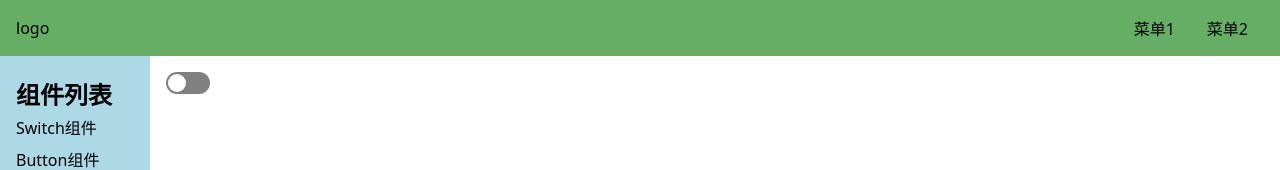
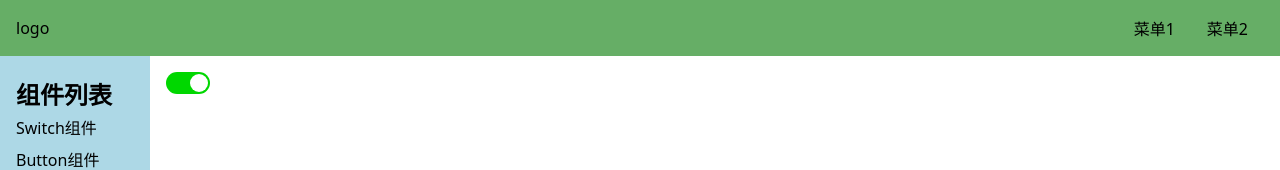
Before and after one commit to AeahKa/V3-UI, a Vue app: page /#/doc/switch in a window 1280 px wide. Shown: the top 170 px of the page. Built offline with nearby package versions, Linux system fonts and the light colour scheme.

Commit message:
可以接受value和input事件

```diff
--- a/src/components/SwitchDemo.vue
+++ b/src/components/SwitchDemo.vue
@@ -1,15 +1,18 @@
 <template>
   <div>
-    <Switch />
+    <Switch :value='checked' @input="checked = $event" />
   </div>
 </template>
 
 <script lang="ts">
-
 import Switch from "../lib/Switch.vue";
+import { ref } from 'vue';
 export default {
-  components: { Switch }
-
+  components: { Switch },
+  setup() {
+    const checked = ref(true)
+    return { checked }
+  }
 }
 </script>
 
--- a/src/lib/Switch.vue
+++ b/src/lib/Switch.vue
@@ -1,5 +1,5 @@
 <template>
-  <button :class="{ checked }" @click="toggle">
+  <button :class="{ checked:  value }" @click="toggle">
     <span></span>
   </button>
 </template>
@@ -7,11 +7,13 @@
 <script lang="ts">
 import { ref } from 'vue'
 export default {
-  setup() {
+  props: {
+    value: Boolean
+  },
+  setup(props, context) {
     const checked = ref(false)
     const toggle = () => {
-      checked.value = !checked.value
-      return checked.value
+      context.emit("input", !props.value)
     }
     return { checked, toggle }
   }
```
